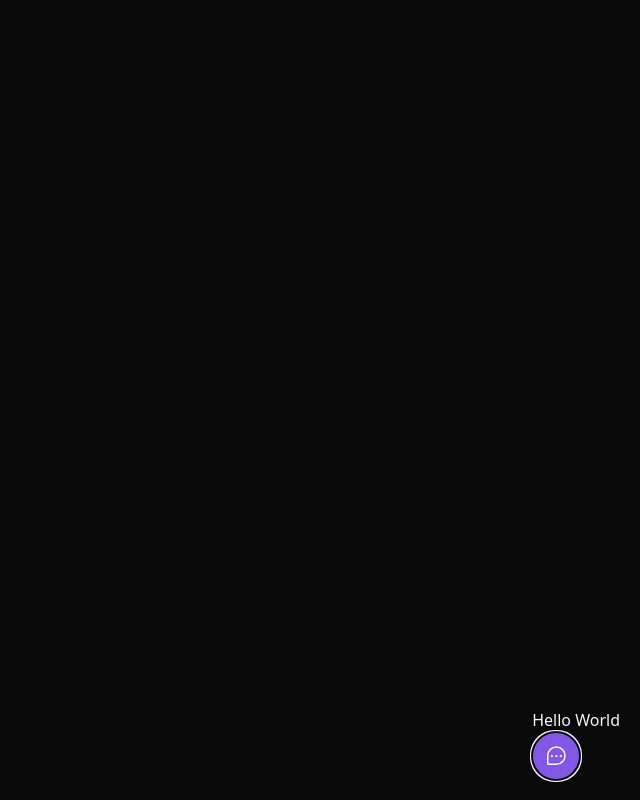
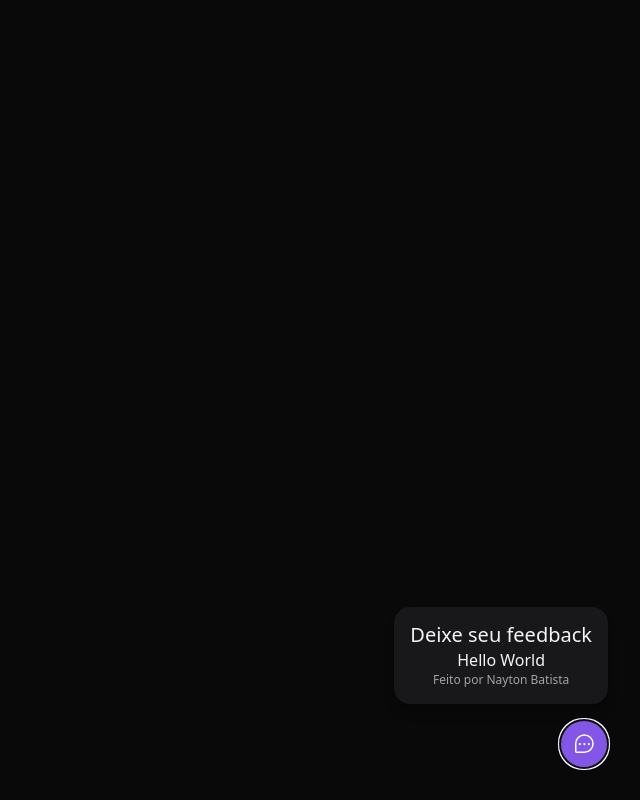
Before and after one commit to naytonbatista/feedget-web, a React (Vite) app: page / in a window 1280 px wide. Both pictures are taken after a click on the button "Feedback". Shown: the whole page, without its empty margins (640-1280 px from the left). Built offline with nearby package versions, Linux system fonts and the light colour scheme.

Commit message:
Add footer

```diff
--- a/src/App.tsx
+++ b/src/App.tsx
@@ -1,7 +1,7 @@
-import { Widget } from "./components/Widget";
+import { Widget } from './components/Widget'
 
 export function App() {
- return <Widget />
+  return <Widget />
 }
 
 export default App
--- a/src/components/Widget.tsx
+++ b/src/components/Widget.tsx
@@ -1,11 +1,12 @@
 import { ChatTeardropDots } from 'phosphor-react'
 import { Popover } from '@headlessui/react'
+import { WidgetForm } from './WidgetForm'
 
 export function Widget() {
   return (
-    <Popover className="absolute bottom-5 right-5">
+    <Popover className="absolute bottom-4 right-4 md:bottom-8 md:right-8 flex flex-col items-end">
       <Popover.Panel>
-        <p>Hello World</p>
+        <WidgetForm />
       </Popover.Panel>
 
       <Popover.Button className="bg-brand-500 rounded-full px-3 h-12 text-white flex items-center group">
--- /dev/null
+++ b/src/components/WidgetForm.tsx
@@ -0,0 +1,13 @@
+export function WidgetForm() {
+  return (
+    <div className="bg-zinc-900 p-4 relative rounded-2xl mb-4 flex flex-col items-center shadow-lg w-[calc(100vw-2rem)] md:w-auto">
+      <header>
+        <span className="text-xl leading-6">Deixe seu feedback</span>
+      </header>
+      <p>Hello World</p>
+      <footer className="text-xs text-neutral-400">
+        Feito por Nayton Batista
+      </footer>
+    </div>
+  )
+}
```
